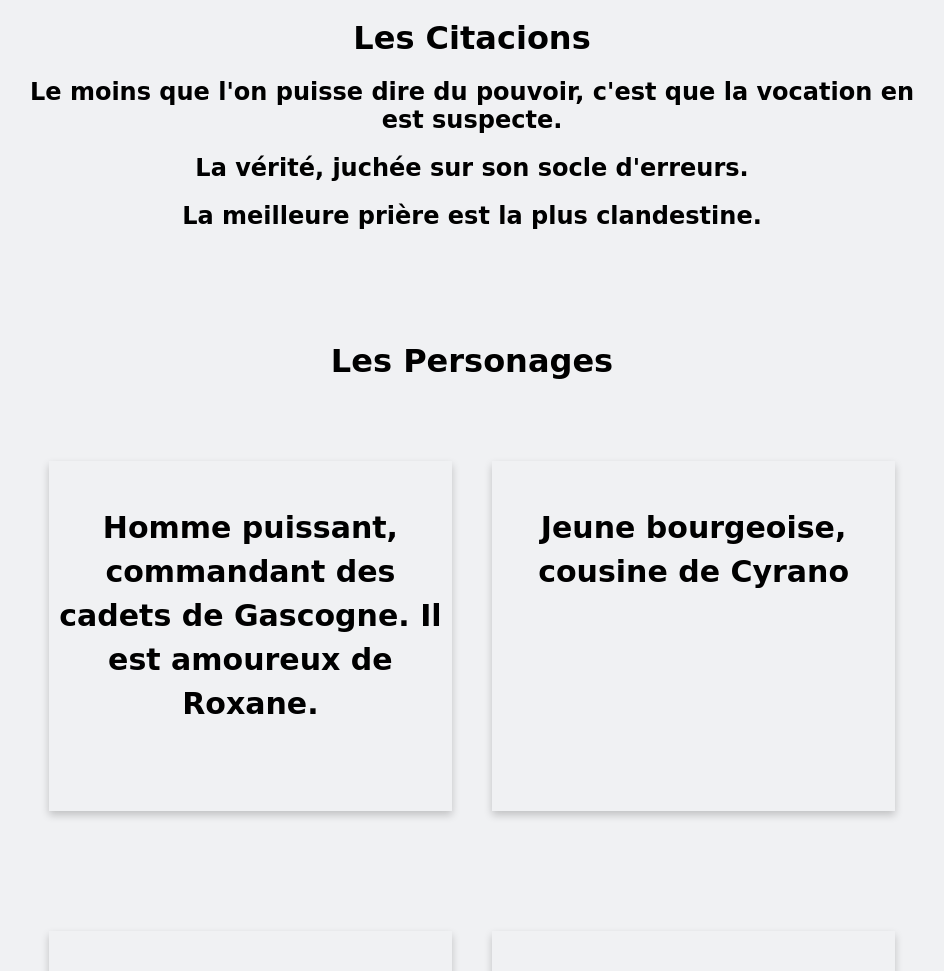
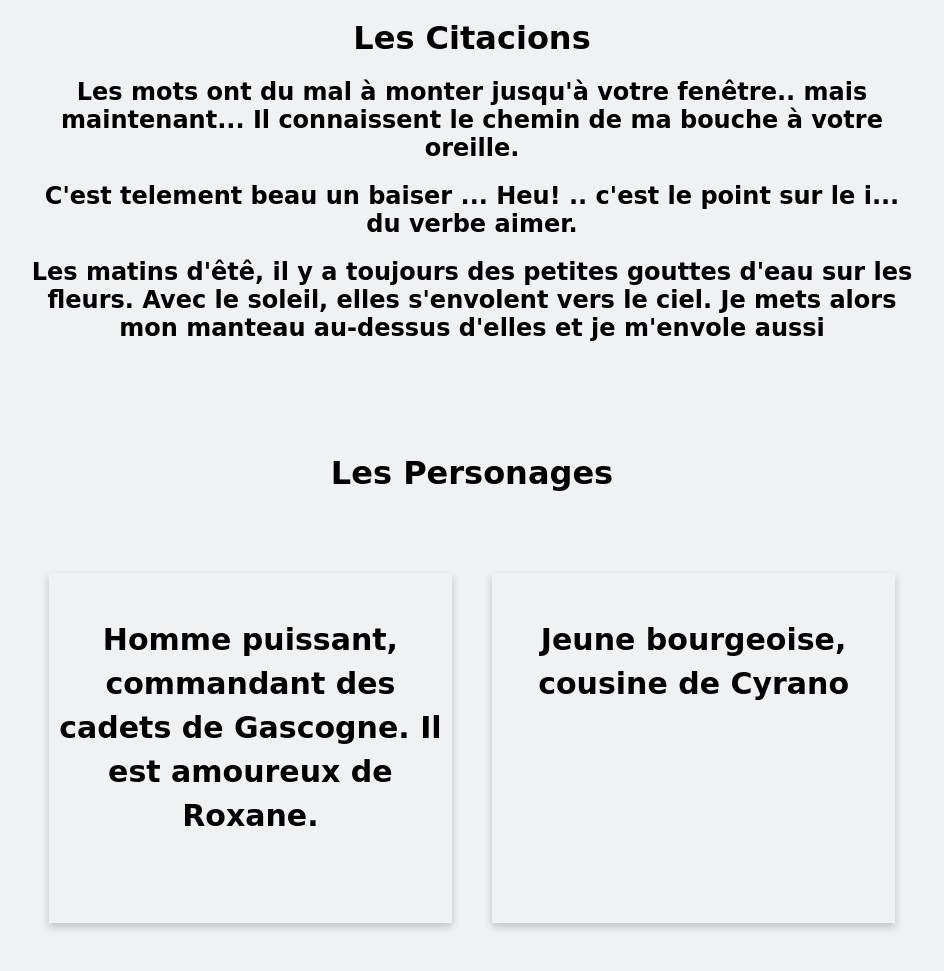
Before and after one commit to MirkoTV/cyrano, a plain HTML site: page index.html in a window 1280 px wide. Shown: the part 3460-4431 px from the top of the page, without its empty margins (168-1112 px from the left). Drawn offline with Linux system fonts and the light colour scheme; a web font is replaced by a local one.

Commit message:
Update index.html

```diff
--- a/index.html
+++ b/index.html
@@ -98,10 +98,10 @@
 
         <h1 style="text-align: center">Les Citacions</h1>
 
-        <h2 style="text-align: center">Le moins que l'on puisse dire du pouvoir, c'est que la vocation en est suspecte.
-            </h3>
-            <h2 style="text-align: center">La vérité, juchée sur son socle d'erreurs.</h3>
-                <h2 style="text-align: center">La meilleure prière est la plus clandestine.</h3>
+        <h2 style="text-align: center">Les mots ont du mal  à monter jusqu'à votre fenêtre.. mais maintenant... Il connaissent le chemin de ma bouche à votre oreille.
+            </h2>
+            <h2 style="text-align: center">C'est telement beau un baiser ... Heu! .. c'est le point sur le i... du verbe aimer.</h2>
+                <h2 style="text-align: center"> Les matins d'êtê, il y a toujours des petites gouttes d'eau sur les  fleurs. Avec le soleil, elles s'envolent vers le ciel. Je mets alors mon manteau au-dessus d'elles et  je m'envole aussi</h2>
 
                     <h1 style="text-align: center; padding-top: 90px">Les Personages</h1>
                     <div style="display:flex; justify-content: center">
```
